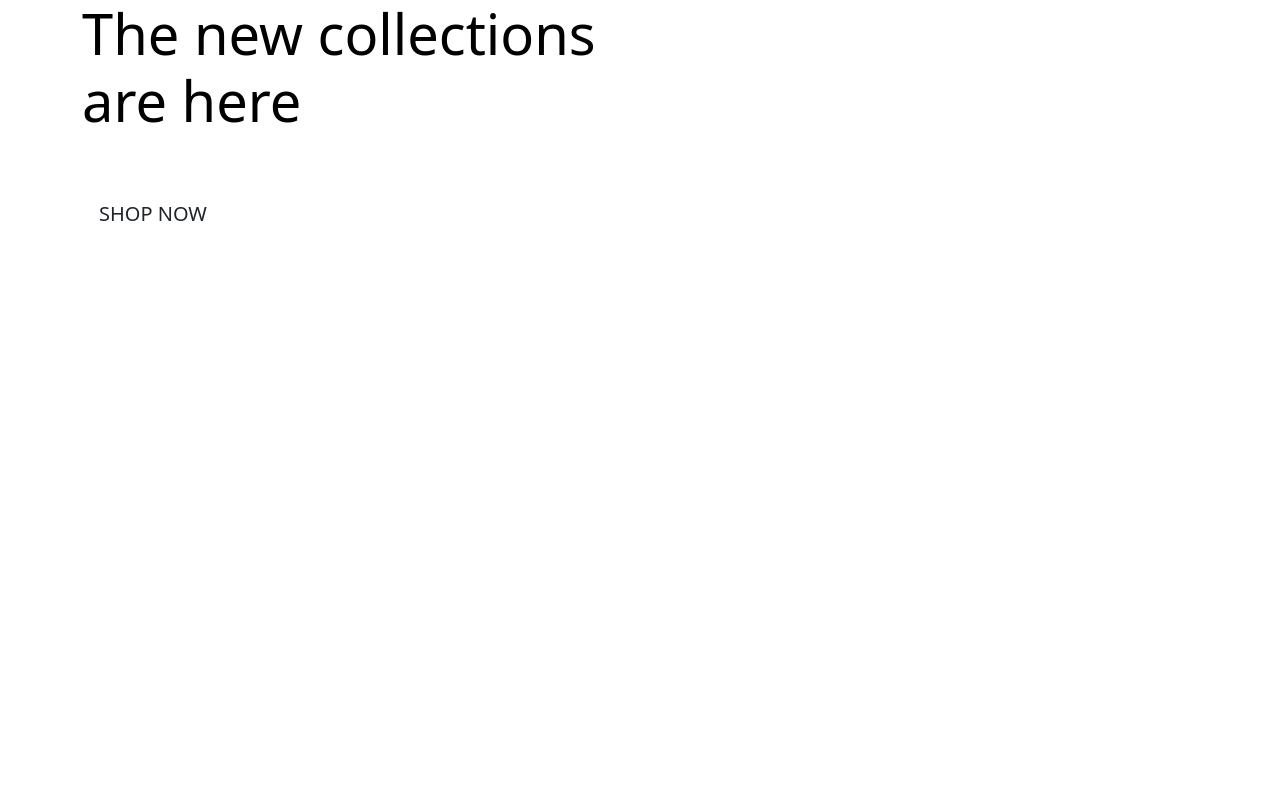
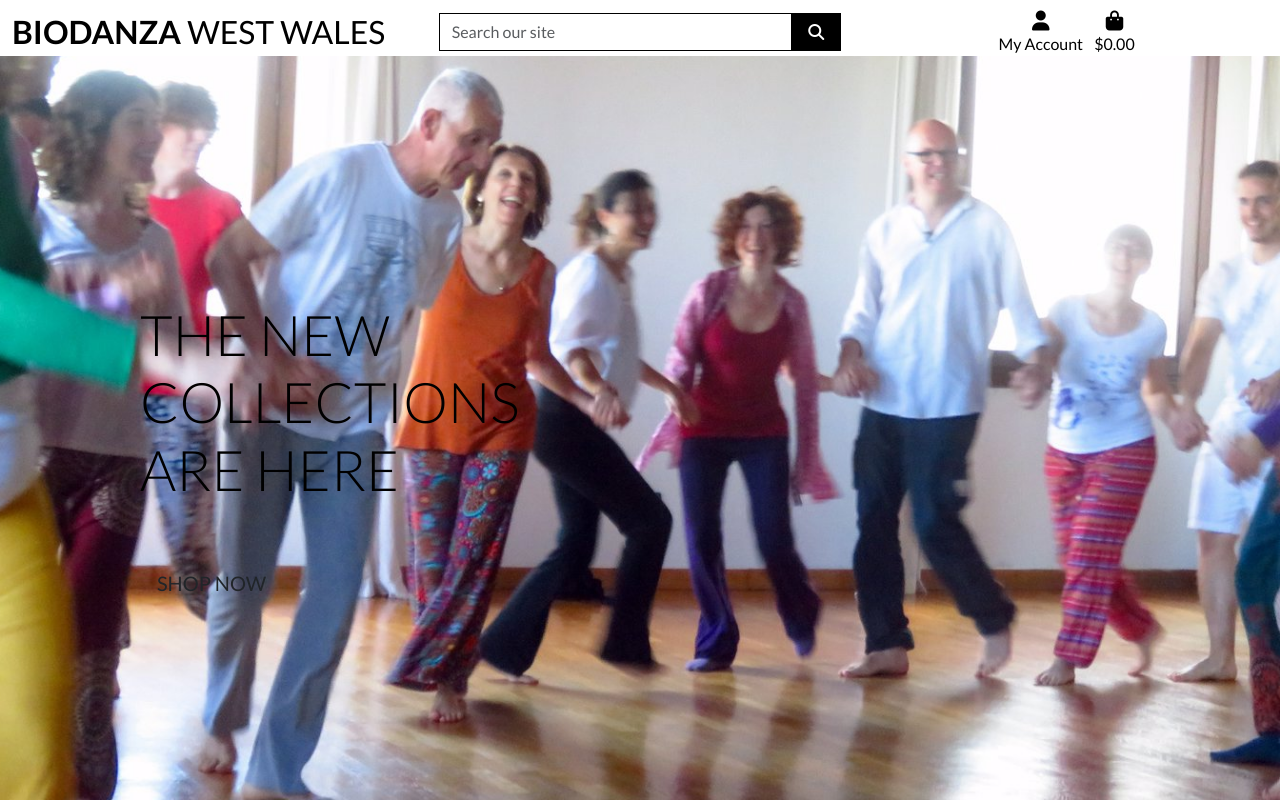
Before and after one commit to dave-reynolds-93/biodanza_west_wales, a Django app: page / in a window 1280 px wide. Run offline with Django 3.2, Linux system fonts and the light colour scheme; some libraries are stand-ins or nearby versions.

Commit message:
Completed homepage header and css

```diff
--- a/biodanza_west_wales/settings.py
+++ b/biodanza_west_wales/settings.py
@@ -147,6 +147,10 @@
 # https://docs.djangoproject.com/en/3.2/howto/static-files/
 
 STATIC_URL = '/static/'
+STATICFILES_DIRS = (os.path.join(BASE_DIR, 'static'),)
+
+MEDIA_URL = '/media/'
+MEDIA_ROOT = os.path.join(BASE_DIR, 'media')
 
 # Default primary key field type
 # https://docs.djangoproject.com/en/3.2/ref/settings/#default-auto-field
--- a/biodanza_west_wales/urls.py
+++ b/biodanza_west_wales/urls.py
@@ -15,9 +15,11 @@
 """
 from django.contrib import admin
 from django.urls import path, include
+from django.conf import settings
+from django.conf.urls.static import static
 
 urlpatterns = [
     path('admin/', admin.site.urls),
     path('accounts/', include('allauth.urls')),
     path('', include('home.urls')),
-]
+] + static(settings.MEDIA_URL, document_root=settings.MEDIA_ROOT)
--- /dev/null
+++ b/static/css/base.css
@@ -0,0 +1,81 @@
+html {
+    height: 100%;
+}
+
+body {
+    background: url('/media/biodanza.jpg') no-repeat center center fixed;
+    background-size: cover;
+    height: calc(100vh - 164px);
+    color: #555;
+    font-family: 'Lato';
+}
+
+/* from Bulma */
+.icon {
+    align-items: center;
+    display: inline-flex;
+    justify-content: center;
+    height: 1.5rem;
+    width: 1.5rem;
+}
+
+.logo-font {
+    text-transform: uppercase;
+}
+
+.main-logo-link {
+    width: fit-content;
+}
+
+.shop-now-button {
+    background: black;
+    color: white;
+    min-width: 260px;
+}
+
+.btn-black {
+    background: black;
+    color: white;
+}
+
+.shop-now-button:hover,
+.shop-now-button:active,
+.shop-now-button:focus,
+.btn-black:hover,
+.btn-black:active,
+.btn-black:focus {
+    background: #222;
+    color: white;
+}
+
+.text-black {
+    color: #000 !important;
+}
+
+.border-black {
+    border: 1px solid black !important;
+}
+
+/* -------------------------------- Media Queries */
+
+/* Slightly larger container on xl screens */
+@media (min-width: 1200px) {
+  .container {
+    max-width: 80%;
+  }
+}
+
+/* fixed top navbar only on medium and up */
+@media (min-width: 992px) {
+    .fixed-top-desktop-only {
+        position: fixed;
+        top: 0;
+        right: 0;
+        left: 0;
+        z-index: 1030;
+    }
+
+    .header-container {
+        padding-top: 164px;
+    }
+}
--- a/templates/base.html
+++ b/templates/base.html
@@ -15,13 +15,20 @@
 
     {% block corecss %}
         <link href="https://cdn.jsdelivr.net/npm/bootstrap@5.3.3/dist/css/bootstrap.min.css" rel="stylesheet" integrity="sha384-QWTKZyjpPEjISv5WaRU9OFeRpok6YctnYmDr5pNlyT2bRjXh0JMhjY6hW+ALEwIH" crossorigin="anonymous">
+        <link rel="preconnect" href="https://fonts.googleapis.com">
+        <link rel="preconnect" href="https://fonts.gstatic.com" crossorigin>
+        <link href="https://fonts.googleapis.com/css2?family=Lato:ital,wght@0,100;0,300;0,400;0,700;0,900;1,100;1,300;1,400;1,700;1,900&family=Urbanist:ital,wght@0,100..900;1,100..900&display=swap" rel="stylesheet">
+        <link rel="stylesheet" href="{% static 'css/base.css' %}">
     {% endblock %}
 
     {% block extra_css %}
     {% endblock %}
 
     {% block corejs %}
-        <script src="https://cdn.jsdelivr.net/npm/bootstrap@5.3.3/dist/js/bootstrap.bundle.min.js" integrity="sha384-YvpcrYf0tY3lHB60NNkmXc5s9fDVZLESaAA55NDzOxhy9GkcIdslK1eN7N6jIeHz" crossorigin="anonymous"></script>
+        <script src="https://code.jquery.com/jquery-3.4.1.slim.min.js" integrity="sha384-J6qa4849blE2+poT4WnyKhv5vZF5SrPo0iEjwBvKU7imGFAV0wwj1yYfoRSJoZ+n" crossorigin="anonymous"></script>
+        <script src="https://cdn.jsdelivr.net/npm/popper.js@1.16.0/dist/umd/popper.min.js" integrity="sha384-Q6E9RHvbIyZFJoft+2mJbHaEWldlvI9IOYy5n3zV9zzTtmI3UksdQRVvoxMfooAo" crossorigin="anonymous"></script>
+        <script src="https://cdn.jsdelivr.net/npm/bootstrap@4.4.1/dist/js/bootstrap.min.js" integrity="sha384-wfSDF2E50Y2D1uUdj0O3uMBJnjuUD4Ih7YwaYd1iqfktj0Uod8GCExl3Og8ifwB6" crossorigin="anonymous"></script>
+        <script src="https://kit.fontawesome.com/4c9d7faf05.js" crossorigin="anonymous"></script>
     {% endblock %}
 
     {% block extra_js %}
@@ -31,7 +38,67 @@
 
   </head>
   <body>
-    <header class="container-fluid fixed-top"></header>
+    <header class="container-fluid fixed-top">
+      <div id="topnav" class="row bg-white pt-lg-2 d-none d-lg-flex">
+          <div class="col-12 col-lg-4 my-auto py-1 py-lg-0 text-center text-lg-left">
+              <a href="{% url 'home' %}" class="nav-link main-logo-link">
+                  <h2 class="logo-font text-black my-0"><strong>Biodanza</strong> West Wales</h2>
+              </a>
+          </div>
+          <div class="col-12 col-lg-4 my-auto py-1 py-lg-0">
+              <form method="GET" action="">
+                  <div class="input-group w-100">
+                      <input class="form-control border border-black rounded-0" type="text" name="q" placeholder="Search our site">
+                      <div class="input-group-append">
+                          <button class="form-control btn btn-black border border-black rounded-0" type="submit">
+                              <span class="icon">
+                                  <i class="fas fa-search"></i>
+                              </span>
+                          </button>
+                      </div>
+                  </div>
+              </form>
+          </div>
+          <div class="col-12 col-lg-4 my-auto py-1 py-lg-0">
+              <ul class="list-inline list-unstyled text-center text-lg-right my-0">
+                  <li class="list-inline-item dropdown">
+                      <a class="text-black nav-link" href="#" id="user-options" data-toggle="dropdown" aria-haspopup="true" aria-expanded="false">
+                          <div class="text-center">
+                              <div><i class="fas fa-user fa-lg"></i></div>
+                              <p class="my-0">My Account</p>
+                          </div>
+                      </a>
+                      <div class="dropdown-menu border-0" aria-labelledby="user-options">
+                          {% if request.user.is_authenticated %}
+                              {% if request.user.is_superuser %}
+                                  <a href="" class="dropdown-item">Product Management</a>
+                              {% endif %}
+                              <a href="" class="dropdown-item">My Profile</a>
+                              <a href="{% url 'account_logout' %}" class="dropdown-item">Logout</a>
+                          {% else %}
+                              <a href="{% url 'account_signup' %}" class="dropdown-item">Register</a>
+                              <a href="{% url 'account_login' %}" class="dropdown-item">Login</a>
+                          {% endif %}
+                      </div>
+                  </li>
+                  <li class="list-inline-item">
+                      <a class="{% if grand_total %}text-info font-weight-bold{% else %}text-black{% endif %} nav-link" href="">
+                          <div class="text-center">
+                              <div><i class="fas fa-shopping-bag fa-lg"></i></div>
+                              <p class="my-0">
+                                  {% if grand_total %}
+                                      ${{ grand_total|floatformat:2 }}
+                                  {% else %}
+                                      $0.00
+                                  {% endif %}
+                              </p>
+                          </div>
+                      </a>
+                  </li>
+              </ul>
+          </div>
+      </div>
+  </header>
 
     {% if messages %}
         <div class="message-container"></div>
```
Also changed, not shown: media/biodanza.jpg (added).
